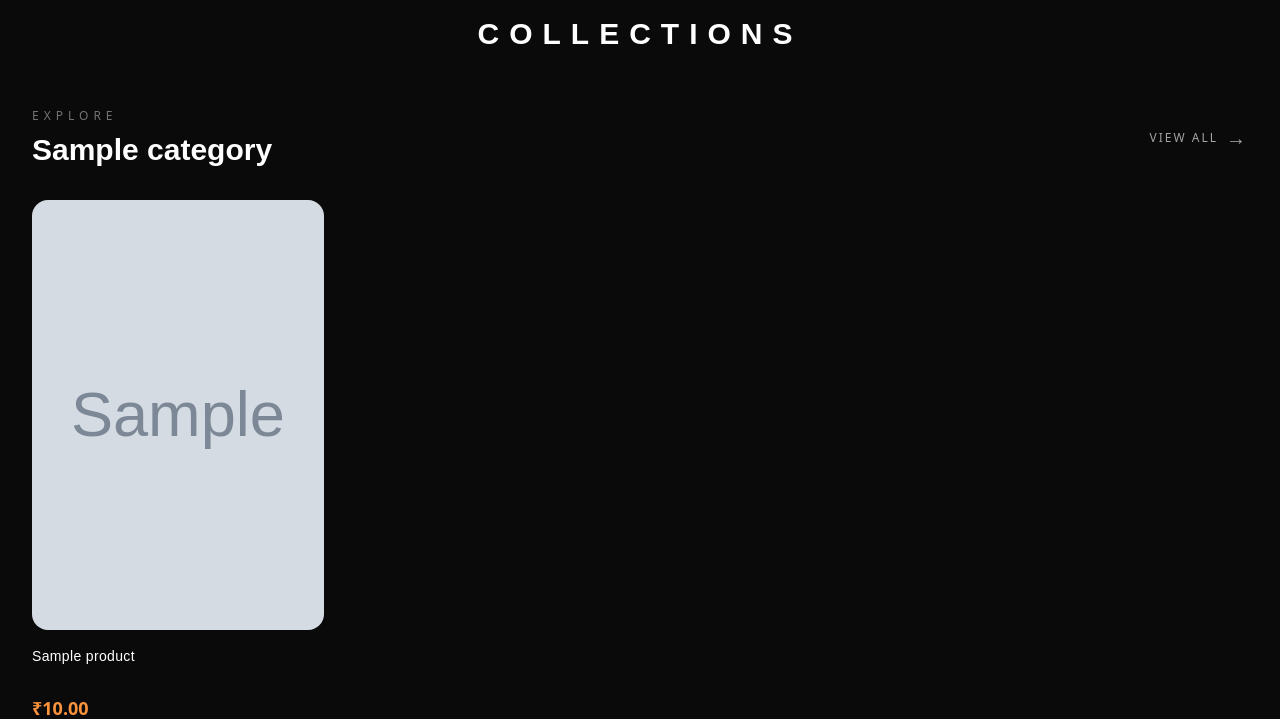
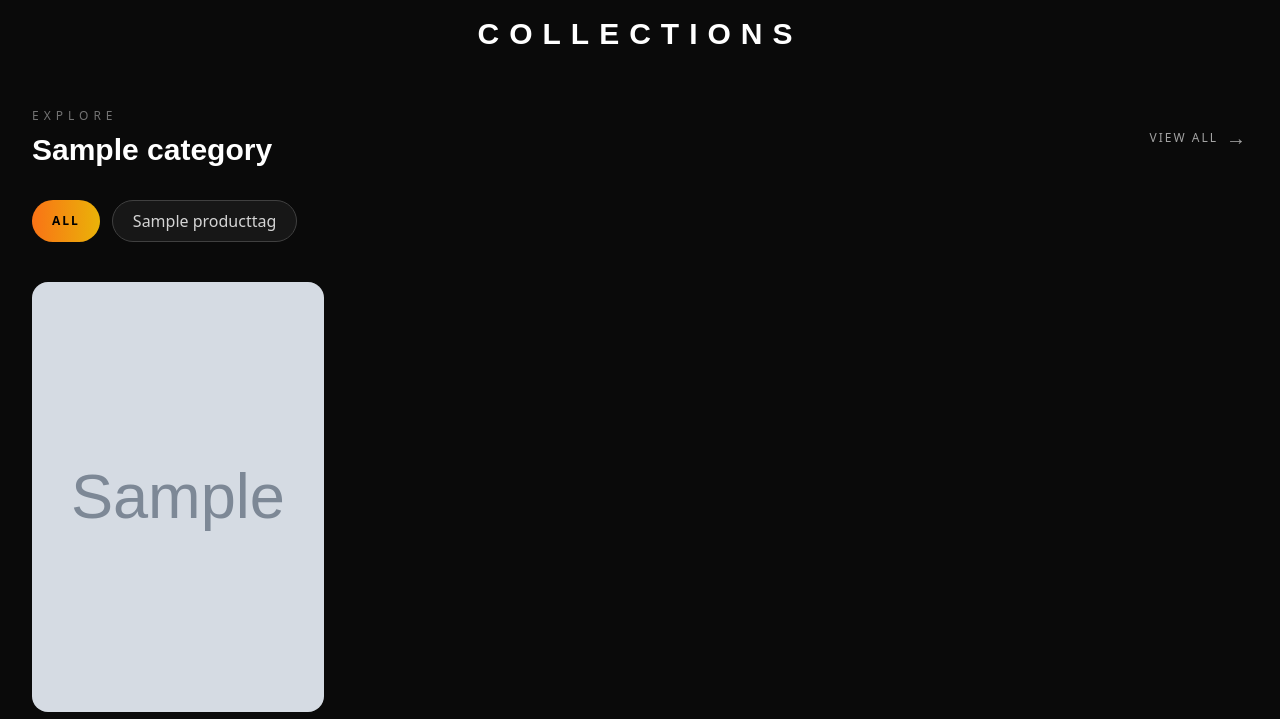
Before and after one commit to udayanidhi333-ux/keen-keech, a Django app: page / in a window 1280 px wide. Shown: the part 1045-1764 px from the top of the page. Run offline with Django 5.2, Linux system fonts and the light colour scheme; tables that the repository leaves empty hold one stand-in row (values such as "Sample post"); grey boxes marked "Sample" are stand-in pictures; some libraries are stand-ins or nearby versions.

Commit message:
Added product tag display system for collections

```diff
--- a/store/templates/store/home.html
+++ b/store/templates/store/home.html
@@ -155,6 +155,35 @@ overflow-hidden">
 
                 </div>
 
+                {% if section.tags %}
+
+                <div class="mb-8">
+
+                    <div class="flex gap-3 overflow-x-auto no-scrollbar pb-2">
+
+                        <button
+                            class="px-5 py-2 rounded-full bg-gradient-to-r from-orange-500 to-yellow-500 text-black text-xs uppercase tracking-[2px] font-semibold whitespace-nowrap">
+
+                            ALL
+
+                        </button>
+
+                        {% for tag in section.tags %}
+
+                        <button
+                            class="px-5 py-2 rounded-full border border-neutral-700 bg-[#171717] text-neutral-300 hover:text-orange-400 hover:border-orange-500 transition whitespace-nowrap">
+
+                            {{ tag.name }}
+
+                        </button>
+
+                        {% endfor %}
+
+                    </div>
+
+                </div>
+
+                {% endif %}
 
                 <div class="grid grid-cols-2 lg:grid-cols-4 gap-x-4 gap-y-10">
 
```
